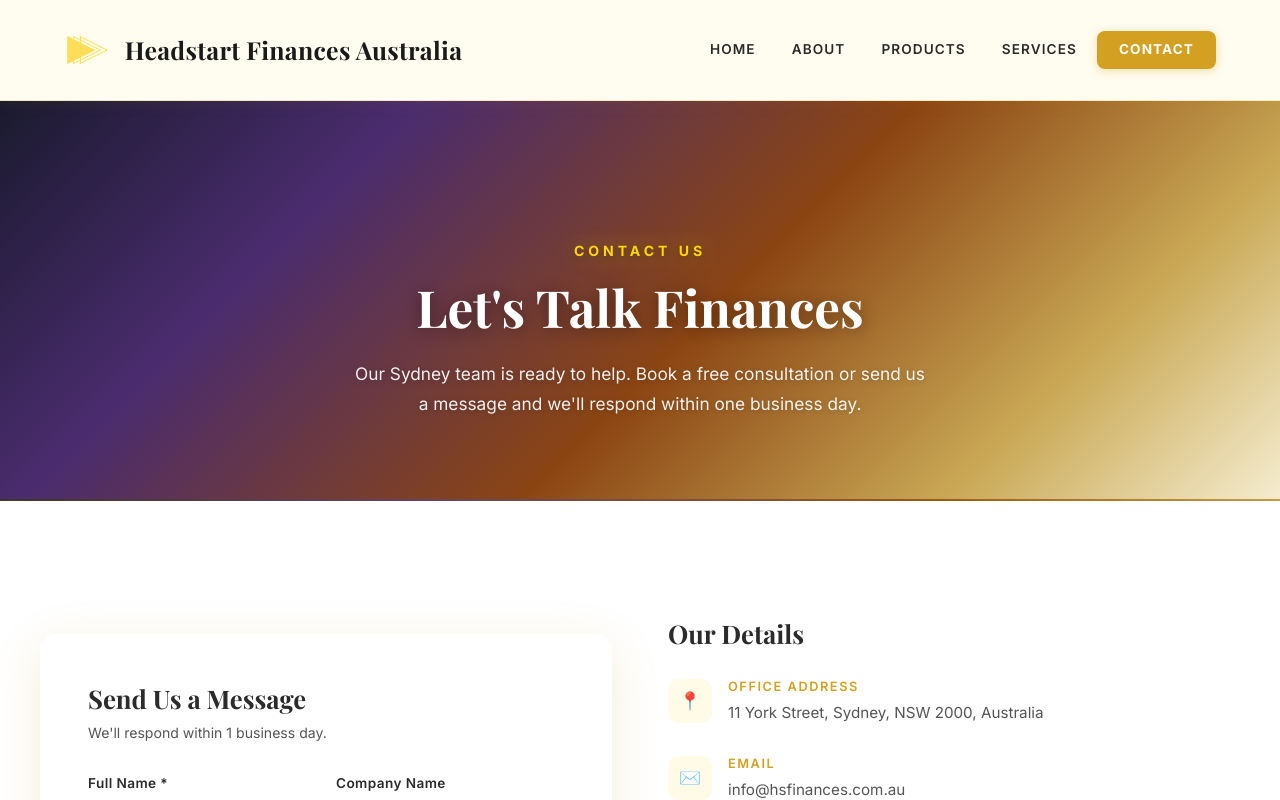
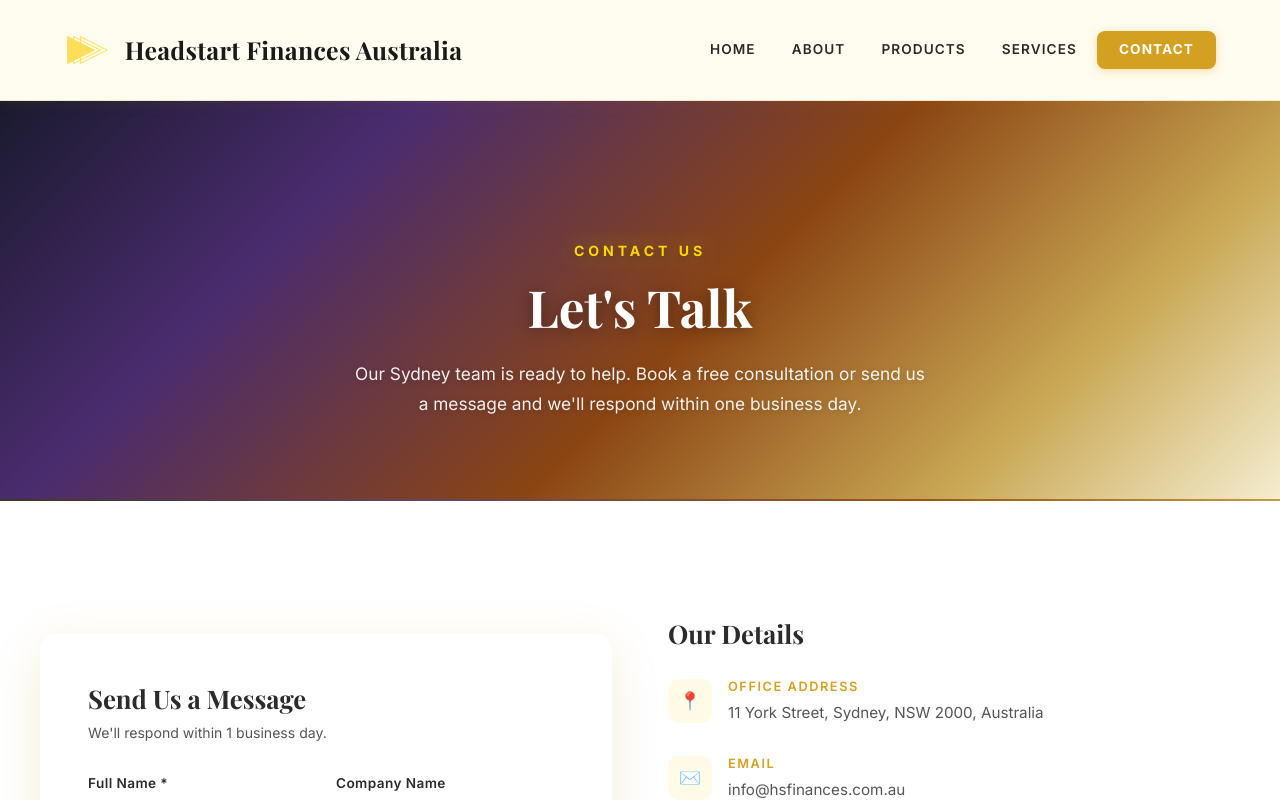
Before and after one commit to pramahosting/hsfinances, a React (Vite) app: page / in a window 1280 px wide. Both pictures are taken after a click on the element "CONTACT". Shown: the top 800 px of the page. Built offline with nearby package versions, Linux system fonts and the light colour scheme.

Commit message:
Update ContactPage.jsx

```diff
--- a/src/pages/ContactPage.jsx
+++ b/src/pages/ContactPage.jsx
@@ -74,7 +74,7 @@ export default function ContactPage() {
       <div className="page-hero">
         <div className="container">
           <div className="section-eyebrow" style={{ color:"var(--gold)" }}>Contact Us</div>
-          <h1>Let's Talk Finances</h1>
+          <h1>Let's Talk</h1>
           <p>Our Sydney team is ready to help. Book a free consultation or send us a message and we'll respond within one business day.</p>
         </div>
       </div>
```
